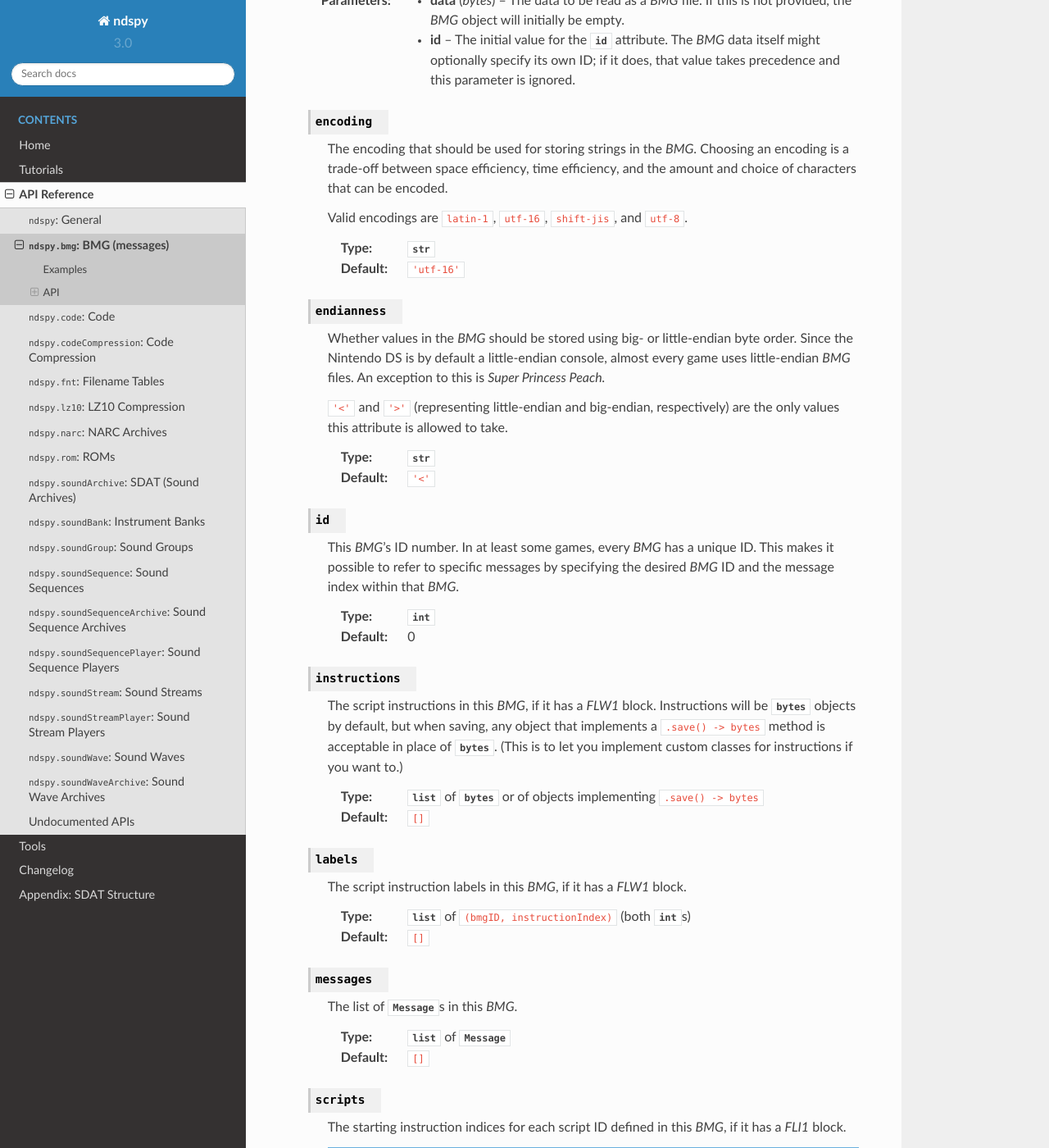
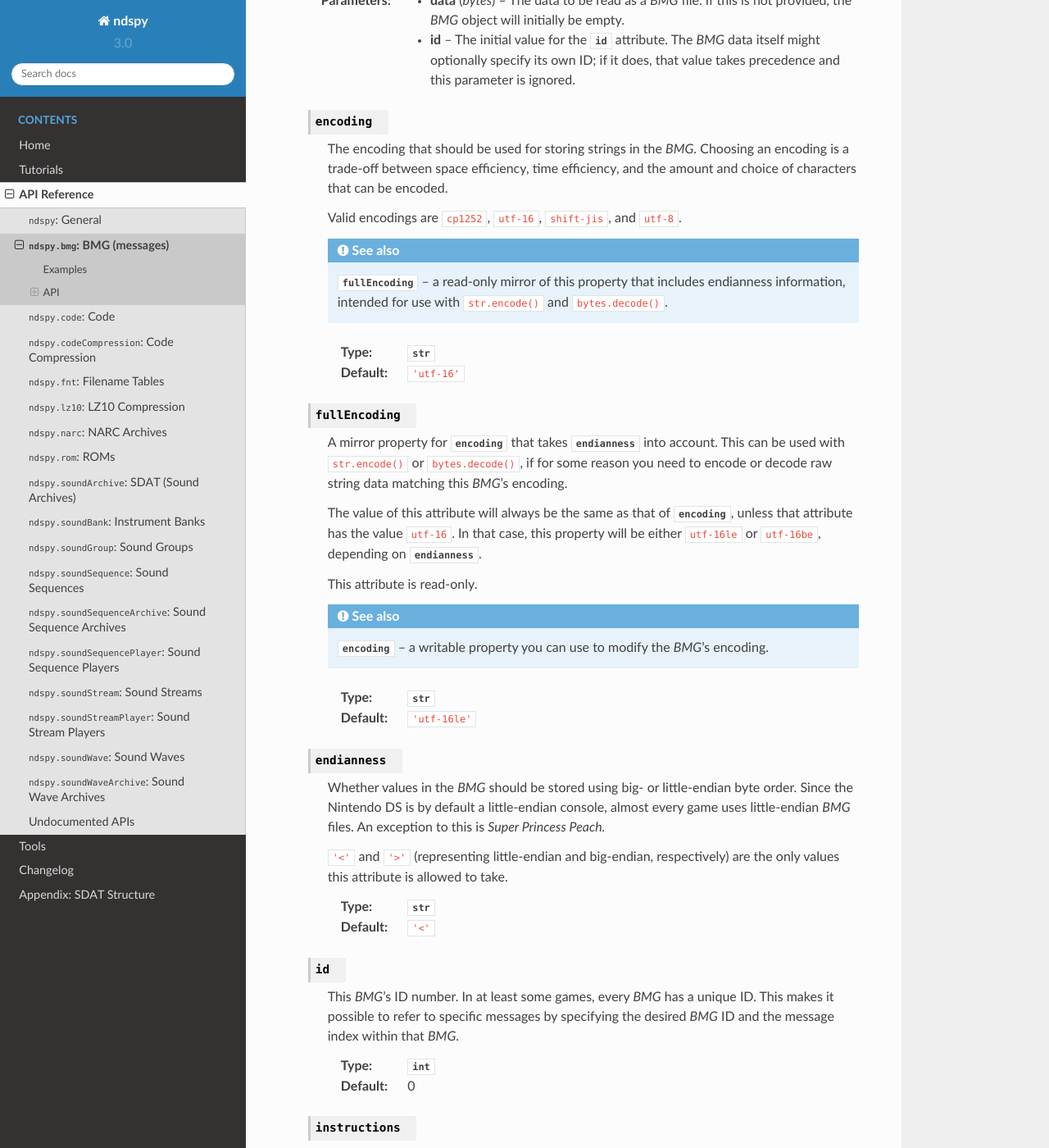
Before and after one commit to RoadrunnerWMC/ndspy, a Sphinx documentation site: the page built from docs/source/api/bmg.rst, in a window 1280 px wide and 1400 px high, scrolled down 1720 px. Shown: the whole window at 82% size. Built offline with Sphinx 7.4.7 and the Read the Docs theme 2.0.0, drawn with Linux system fonts in a browser that asks for light colours; some of the changed text lies outside the part shown.

Commit message:
BMG Encoding Improvements
- Replaced the "latin-1" encoding with "cp1252", since that's what it actually is, according to Tockdom. (Latin-1 was just a guess on my part; I'm assuming Tockdom's info is based on actual research.)
- Converted the internal BMG._getFullEncoding() function to a public BMG.fullEncoding read-only attribute

```diff
--- a/docs/source/api/bmg.rst
+++ b/docs/source/api/bmg.rst
@@ -88,7 +88,7 @@ Load a *BMG* from a file, edit a message, and save it back into a ROM:
     >>> rom.saveToFile('nsmb_edited.nds')
     >>>
 
-Create a new *BMG* using the ``latin-1`` encoding, and save it to a file:
+Create a new *BMG* using the ``cp1252`` encoding, and save it to a file:
 
 .. code-block:: python
 
@@ -96,7 +96,7 @@ Create a new *BMG* using the ``latin-1`` encoding, and save it to a file:
     >>> message1 = ndspy.bmg.Message(b'', ['Want to save your game?'])
     >>> message2 = ndspy.bmg.Message(b'', ["Sure!\nNo thanks."])
     >>> bmg = ndspy.bmg.BMG.fromMessages([message1, message2])
-    >>> bmg.encoding = 'latin-1'
+    >>> bmg.encoding = 'cp1252'
     >>> bmg.saveToFile('savegame-en-us.bmg')
     >>>
 
@@ -123,12 +123,41 @@ API
         efficiency, and the amount and choice of characters that can be
         encoded.
 
-        Valid encodings are ``latin-1``, ``utf-16``, ``shift-jis``, and
+        Valid encodings are ``cp1252``, ``utf-16``, ``shift-jis``, and
         ``utf-8``.
+
+        .. seealso::
+
+            :attr:`fullEncoding` -- a read-only mirror of this property that
+            includes endianness information, intended for use with
+            ``str.encode()`` and ``bytes.decode()``.
 
         :type: :py:class:`str`
 
         :default: ``'utf-16'``
+
+    .. py:attribute:: fullEncoding
+
+        A mirror property for :attr:`encoding` that takes :attr:`endianness`
+        into account. This can be used with ``str.encode()`` or
+        ``bytes.decode()``, if for some reason you need to encode or decode raw
+        string data matching this *BMG*'s encoding.
+
+        The value of this attribute will always be the same as that of
+        :attr:`encoding`, unless that attribute has the value ``utf-16``. In
+        that case, this property will be either ``utf-16le`` or ``utf-16be``,
+        depending on :attr:`endianness`.
+
+        This attribute is read-only.
+
+        .. seealso::
+
+            :attr:`encoding` -- a writable property you can use to modify the
+            *BMG*'s encoding.
+
+        :type: :py:class:`str`
+
+        :default: ``'utf-16le'``
 
     .. py:attribute:: endianness
 
```
Also changed, not shown: 6 other files.
